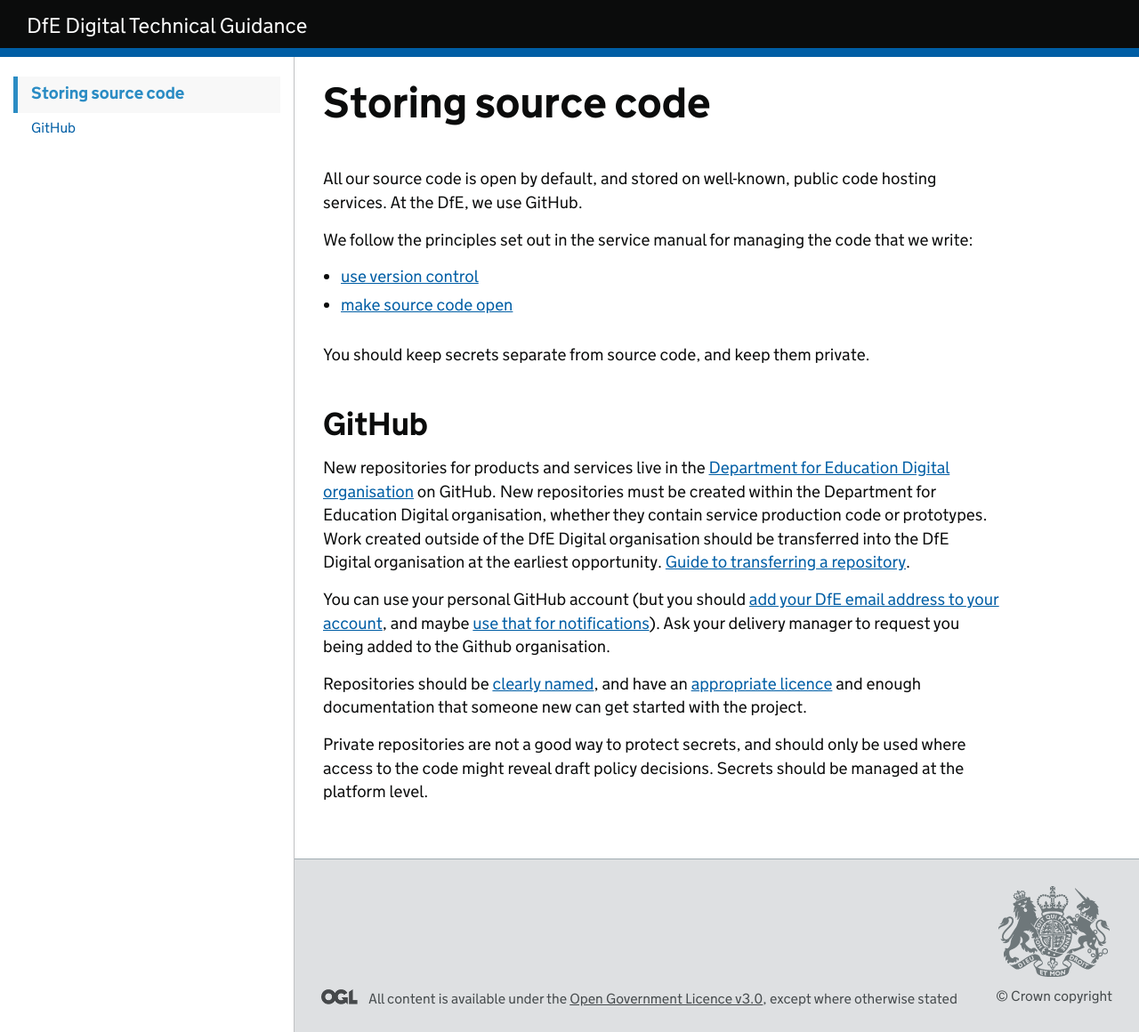
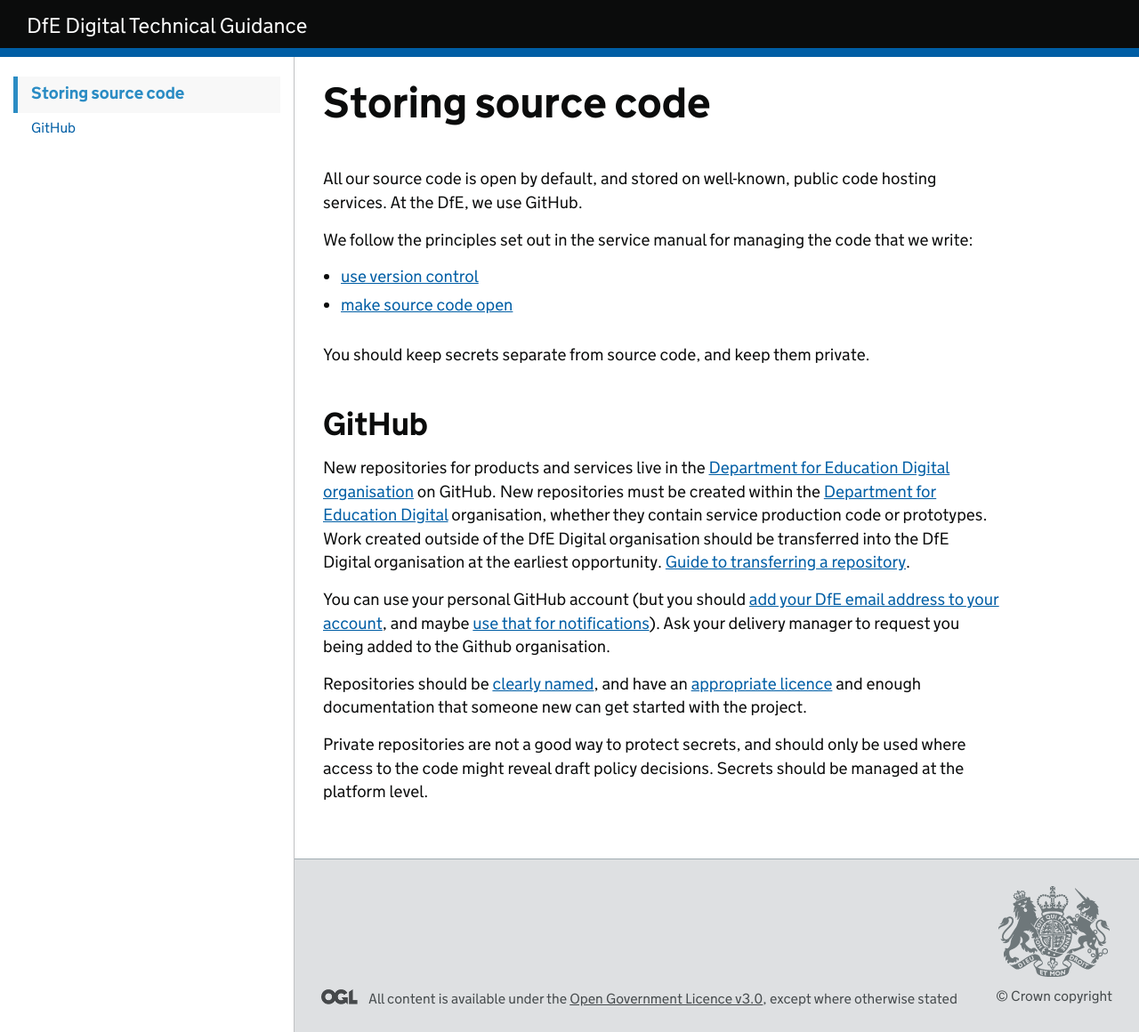
Before and after one commit to DFE-Digital/technical-guidance, a Jekyll site: the page built from standards/storing-source-code.md, in a window 1280 px wide. Shown: the whole page at 89% size. Built offline with Jekyll 4.4.1, drawn with Linux system fonts in a browser that asks for light colours; our own code applies the rules of GitHub Pages for plain Markdown files; part of the change alters nothing that is shown.

```diff
--- a/standards/storing-source-code.md
+++ b/standards/storing-source-code.md
@@ -19,7 +19,7 @@ You should keep secrets separate from source code, and keep them private.
 
 New repositories for products and services live in the
 [Department for Education Digital organisation](https://github.com/DfE-Digital)
-on GitHub. New repositories must be created within the Department for Education Digital organisation, whether they contain service production code or prototypes. Work created outside of the DfE Digital organisation should be transferred into the DfE Digital organisation at the earliest opportunity. [Guide to transferring a repository](https://help.github.com/en/articles/transferring-a-repository).
+on GitHub. New repositories must be created within the [Department for Education Digital](https://github.com/DFE-Digital) organisation, whether they contain service production code or prototypes. Work created outside of the DfE Digital organisation should be transferred into the DfE Digital organisation at the earliest opportunity. [Guide to transferring a repository](https://help.github.com/en/articles/transferring-a-repository).
 
 You can use your personal GitHub account (but you should [add your DfE
 email address to your account](https://help.github.com/articles/adding-an-email-address-to-your-github-account/),
```
